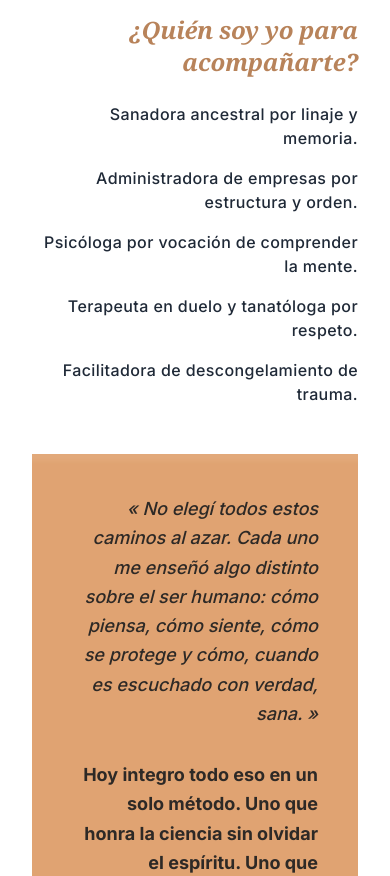
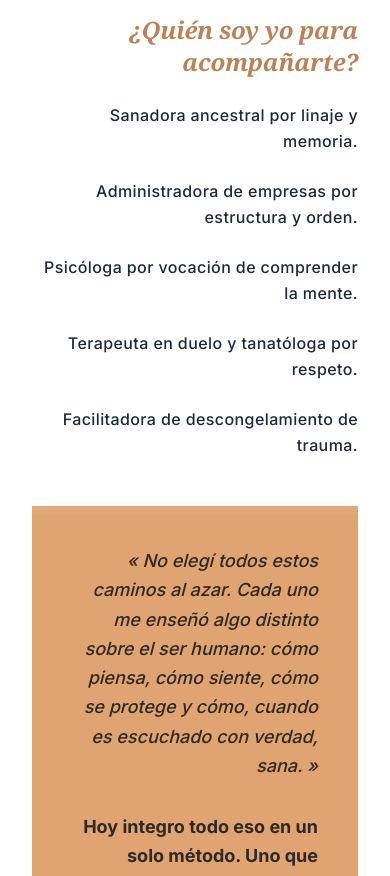
Before and after one commit to yelitzerangeloficialweb-max/yelitze-rangel-web, a Next.js app: page /sobre-mi in a window 390 px wide. Shown: the part 2646-3522 px from the top of the page. Built offline with nearby package versions, Linux system fonts and the light colour scheme; a web font is replaced by a local one.

Commit message:
style: adjust line spacing in credentials list for better legibility

```diff
--- a/app/(website)/(routes)/sobre-mi/page.tsx
+++ b/app/(website)/(routes)/sobre-mi/page.tsx
@@ -141,7 +141,7 @@ export default function AboutPage() {
                                         <h3 className="text-2xl lg:text-3xl font-serif italic text-[var(--color-secondary)] mb-6">
                                             ¿Quién soy yo para acompañarte?
                                         </h3>
-                                        <ul className="space-y-4 text-gray-800 text-base lg:text-xl font-medium tracking-wide">
+                                        <ul className="space-y-6 text-gray-800 text-base lg:text-xl font-medium tracking-wide leading-relaxed">
                                             <li>Sanadora ancestral por linaje y memoria.</li>
                                             <li>Administradora de empresas por estructura y orden.</li>
                                             <li>Psicóloga por vocación de comprender la mente.</li>
```
